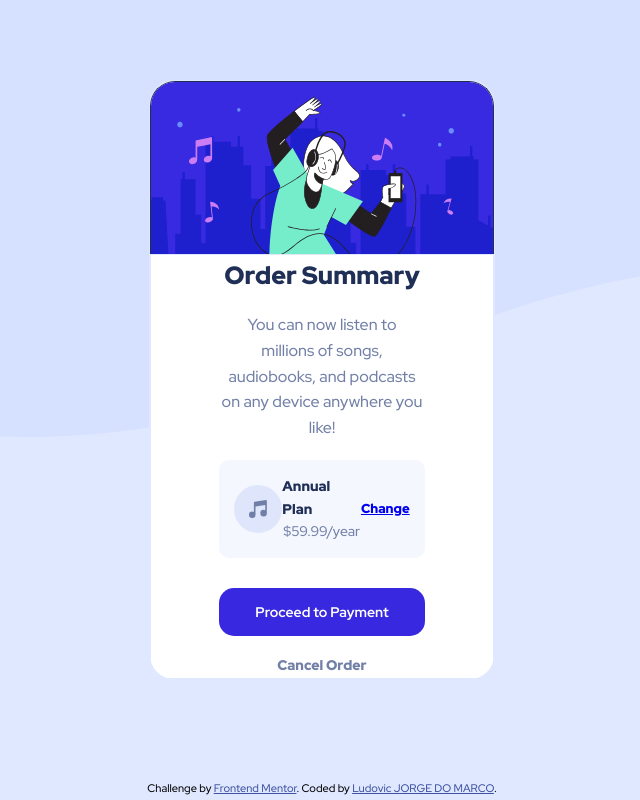
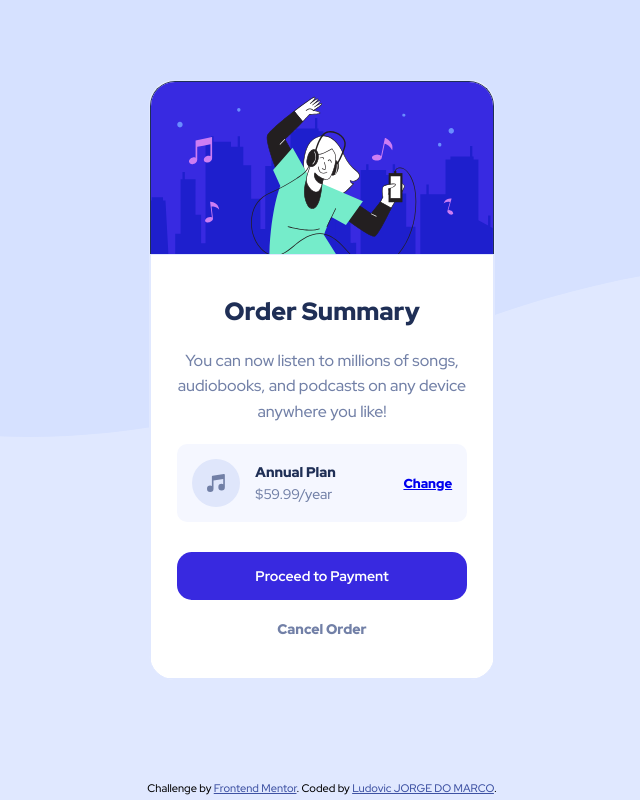
Before and after one commit to Slipndi/Exercices-CSS-HTML-JS, a website: page index.html in a window 1280 px wide. Shown: the whole page, without its empty margins (318-958 px from the left). Drawn offline with Linux system fonts and the light colour scheme.

Commit message:
check more compatibility

```diff
--- a/assets/css/app.css
+++ b/assets/css/app.css
@@ -138,8 +138,8 @@ button:hover {
 .details {
   display: flex;
   flex-direction: column;
-  align-items: center;
-  justify-content: center;
+  align-items: left;
+  justify-content: left;
   color: var(--desaturatedBlue);
   font-size: 14px;
   line-height: 1.6em;
@@ -153,6 +153,7 @@ button:hover {
   .card {
     max-width: 320px;
     height: 70vh;
+    width: 80vw;
   }
   .card-header {
     height: 160px;
@@ -166,9 +167,11 @@ button:hover {
   .card {
     width: 27vw;
     height: 75vh;
+    min-width: 320px;
+    max-width: 386px;
+    max-height: 633px;
   }
-  .card-body {
-    padding-left: 50px;
-    padding-right: 50px;
+  .details {
+    margin-left: -20%;
   }
 }
```
Also changed, not shown: Designs/desktop-design.png.
